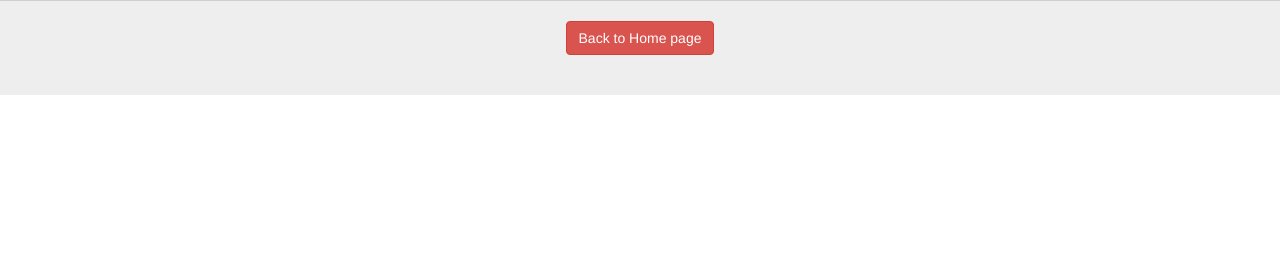
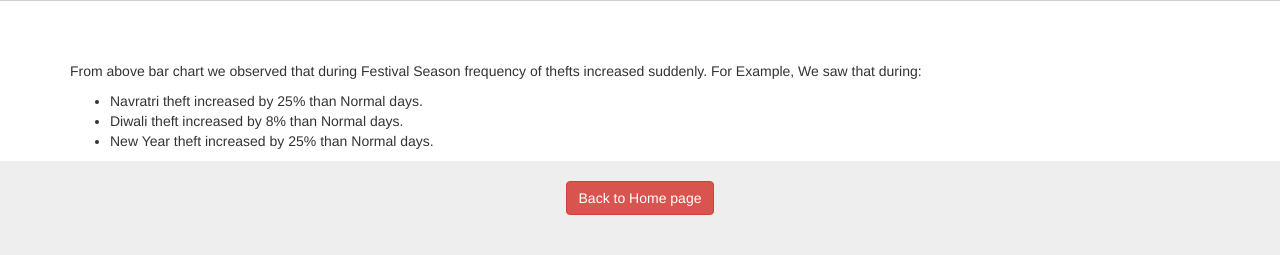
Before and after one commit to shucon/BDP-Police-FIR-Project, a Flask app: page /festival in a window 1280 px wide. Shown: the part 977-1232 px from the top of the page. Before the commit the page ends 1072 px from the top, so only its background shows below. Run offline with Flask 2, Linux system fonts and the light colour scheme; some libraries are stand-ins or nearby versions.

Commit message:
Analysis festive season done

```diff
--- a/web-app/templates/festive.html
+++ b/web-app/templates/festive.html
@@ -55,7 +55,19 @@
      );
     </script>
   </div>
-
+  <br>
+  <br>
+  <br>
+  <div class="container">
+    <p>From above bar chart we observed that during Festival Season frequency of thefts increased suddenly. For Example, We saw that during:</p>
+    <p>
+      <ul>
+        <li> Navratri theft increased by 25<span>&#37;</span> than Normal days.  </li>
+        <li> Diwali theft increased by 8<span>&#37;</span> than Normal days. </li>
+        <li> New Year theft increased by 25<span>&#37;</span> than Normal days. </li>
+      </ul>
+    </p>
+  </div>
 <div class="jumbotron">
     <div class="container text-center">
       <br>
```
Also changed, not shown: web-app/templates/date.html (+13 -1 lines), car1.png (added), car10.jpg (added), car11.jpg (added), car4.png (added), car5.png (added), car6.png (added), car7.jpg (added), car8.jpg (added), car9.jpg (added), car_new.png (added), car_neww.jpg (added), wordcloud.png, 1 other file.
